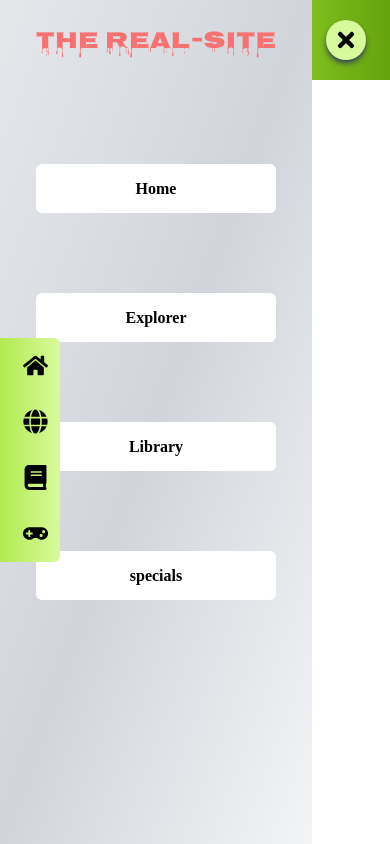
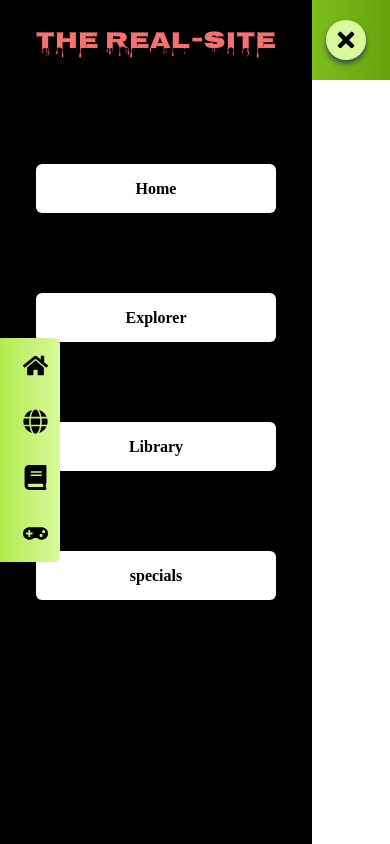
Before and after one commit to tochero/Demo, a React (Create React App) app in the folder my-project/: page / in a window 390 px wide. Both pictures are taken after a click on the element 345 px from the left and 40 px from the top of the page. Built offline with nearby package versions, Linux system fonts and the light colour scheme; a web font is replaced by a local one.

Commit message:
committed

```diff
--- a/my-project/src/component/Navbar.jsx
+++ b/my-project/src/component/Navbar.jsx
@@ -73,12 +73,12 @@ const Navbar = () => {
            {nav?<FaTimes className='liner p-2 ' size={40}/> : <FaBars className='liner p-2 ' size={40} />}
         </div>
 
-        {nav &&  <div className='md:hidden absolute top-0 left-0 h-screen w-[80%] flex flex-col duration-300 justify-center items-center bg-gradient-to-tl from-gray-100 via-gray-300 to-gray-200 md:w-[60%] lg:w-[30%]'>
+        {nav &&  <div className='md:hidden absolute top-0 left-0 h-screen w-[80%] flex flex-col duration-300 justify-center items-center bg-black md:w-[60%] lg:w-[30%]'>
             <h1 className='absolute top-[3%] text-center text-red-400 mb-12'>The real-Site</h1>
         <ul className='flex flex-col'>
                 {lists.map(({id, link, href})=>(
                     <li className='bg-white mb-20 p-3 rounded-md text-center w-60 hover:bg-black duration-200 group' key={id}>
-                        <a className='[16px] font-bold group-hover:text-cyan-400 duration-500 font-special' href={href}>
+                        <a className='[18px] font-bold group-hover:text-cyan-400 duration-500 font-special' href={href}>
                             {link}
 
                         </a>
```
